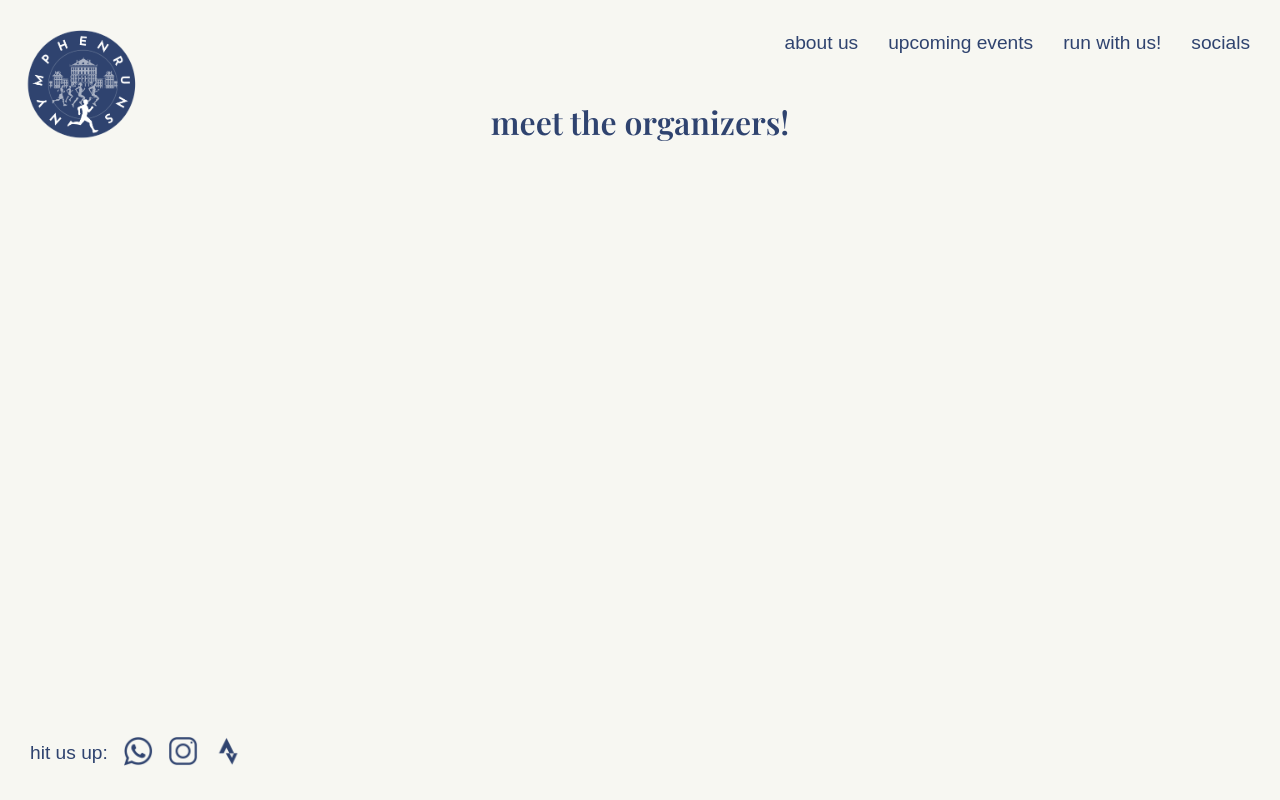
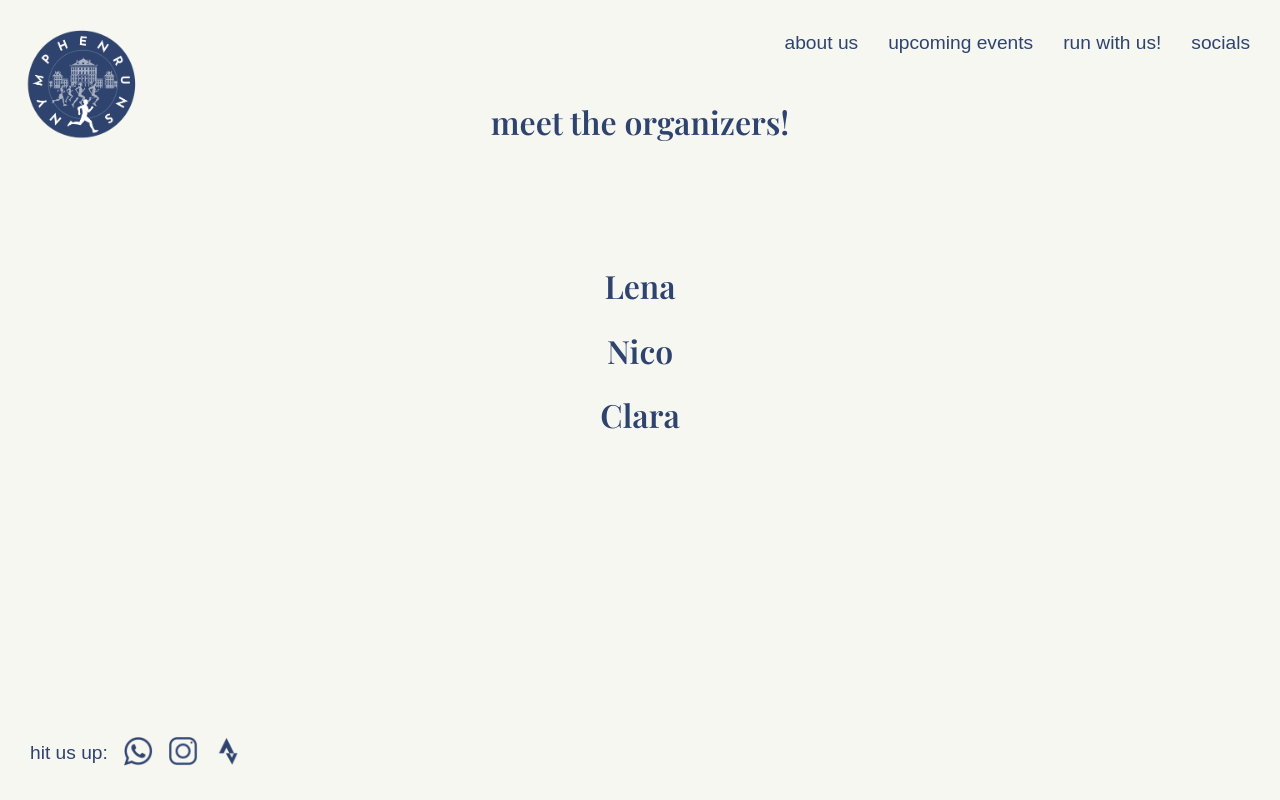
Before and after one commit to nadialitzenburger/nymphenruns, a plain HTML site: page aboutus.html in a window 1280 px wide. Drawn offline with nearby package versions, Linux system fonts and the light colour scheme; a web font is replaced by a local one.

Commit message:
Update aboutus.html

```diff
--- a/aboutus.html
+++ b/aboutus.html
@@ -29,6 +29,9 @@
     </div>
 
     <div class = "content"><h1>meet the organizers!</h1></div>
+    <div class = "organizers"><h1>Lena</h1></div>
+    <div class = "organizers"><h1>Nico</h1></div>
+    <div class = "organizers"><h1>Clara</h1></div>
 
     <div class="footer">
         <p class="footer-text">hit us up:</p>
```
